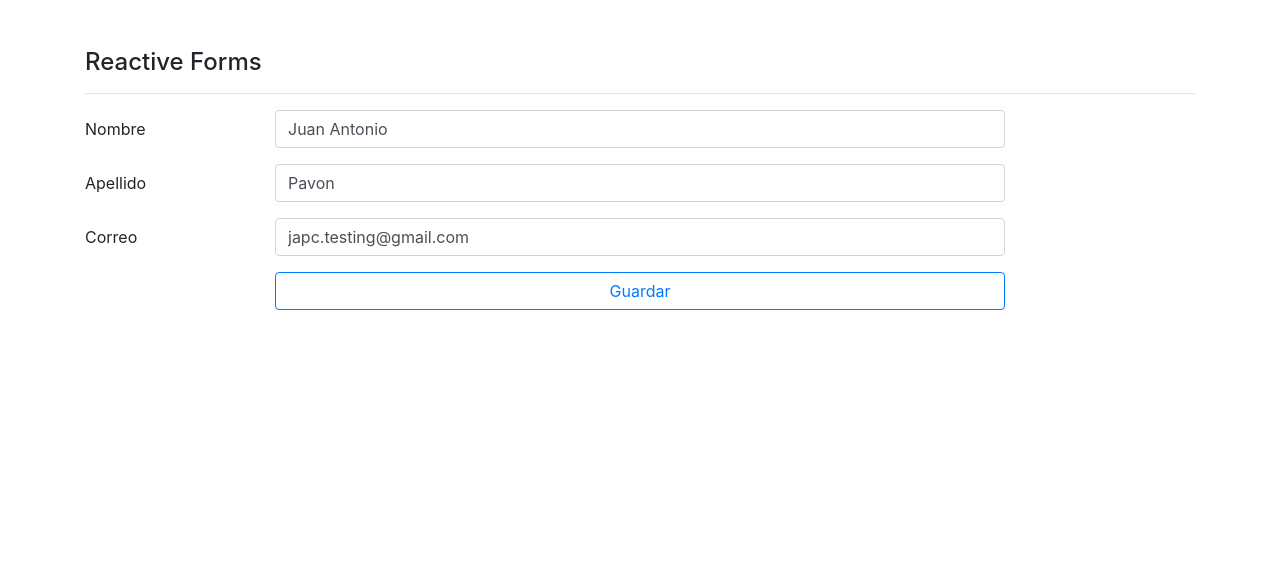
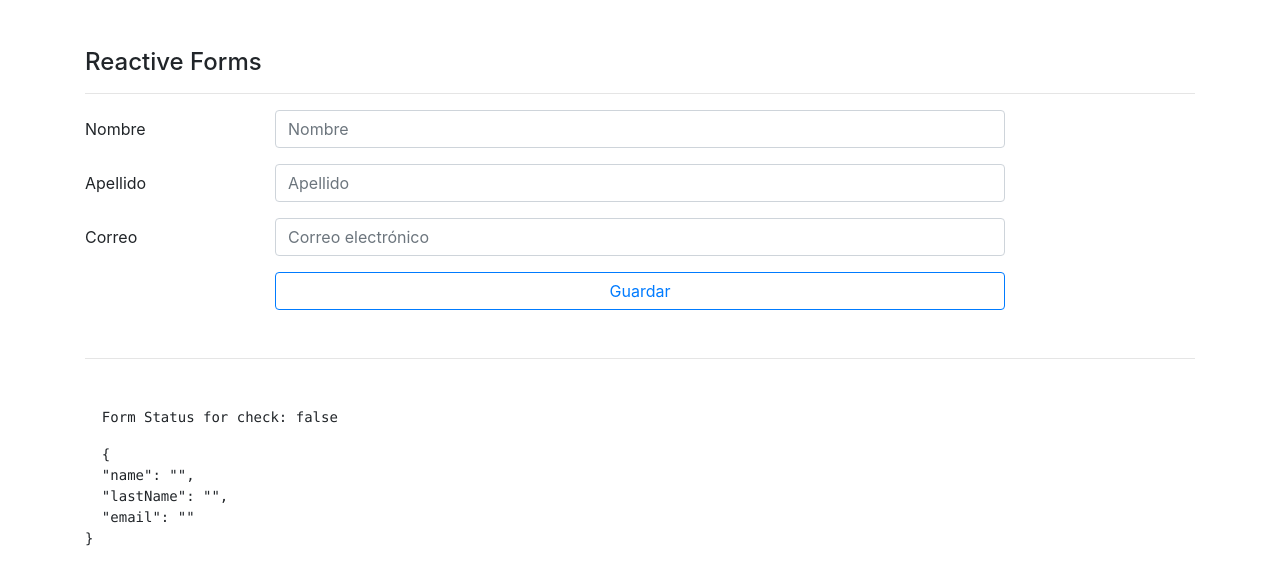
Before and after one commit to japc78/udemy-angular-cero-a-experto-09-form, an Angular app: page /reactive in a window 1280 px wide. Shown: the top 584 px of the page. Built offline with nearby package versions, Linux system fonts and the light colour scheme.

Commit message:
Reactive: Synchronous validations & HTML

```diff
--- a/src/app/pages/reactive/reactive.component.html
+++ b/src/app/pages/reactive/reactive.component.html
@@ -1,6 +1,6 @@
 <h4>Reactive Forms</h4>
 <hr>
-<form autocomplete="off" [formGroup]="formValue" (ngSubmit)="saveForm()">
+<form autocomplete="off" [formGroup]="formValues" (ngSubmit)="saveForm()" class="mb-5">
 
   <div>
 
@@ -13,7 +13,11 @@
                placeholder="Nombre"
 
                formControlName="name"
+               [class.is-invalid] = "nameInValid"
                >
+               <small
+               *ngIf="nameInValid"
+               class="form-text text-danger">Minimum 5 characters</small>
       </div>
     </div>
 
@@ -25,8 +29,12 @@
                 type="text"
                 placeholder="Apellido"
 
+               [class.is-invalid] = "lastNameInValid"
                formControlName="lastName"
                >
+               <small
+               *ngIf="nameInValid"
+               class="form-text text-danger">Minimum 5 characters</small>
               </div>
             </div>
 
@@ -36,11 +44,16 @@
             <label class="col-2 col-form-label">Correo</label>
             <div class="col-8">
 
+
       <input class="form-control"
              type="email"
              placeholder="Correo electrónico"
              formControlName="email"
+             [class.is-invalid] = "emailInValid"
              >
+      <small
+      *ngIf="nameInValid"
+      class="form-text text-danger">Minimum 5 characters</small>
     </div>
   </div>
 
@@ -56,3 +69,13 @@
   </div>
 
 </form>
+
+<hr>
+
+<pre class="mt-5">
+  Form Status for check: {{ formValues.valid }}
+</pre>
+
+<pre>
+  {{formValues.value | json}}
+</pre>
--- a/src/app/pages/reactive/reactive.component.ts
+++ b/src/app/pages/reactive/reactive.component.ts
@@ -1,5 +1,5 @@
 import { Component, OnInit } from '@angular/core';
-import { FormBuilder, FormGroup } from '@angular/forms';
+import { FormBuilder, FormGroup, Validators } from '@angular/forms';
 
 @Component({
   selector: 'app-reactive',
@@ -8,7 +8,7 @@ import { FormBuilder, FormGroup } from '@angular/forms';
 })
 export class ReactiveComponent implements OnInit {
 
-  formValue: FormGroup;
+  formValues: FormGroup;
 
   constructor(private fb: FormBuilder) {
     this.createForm();
@@ -18,22 +18,50 @@ export class ReactiveComponent implements OnInit {
   ngOnInit(): void {
   }
 
+  //get es un gettet
+  get nameInValid(): boolean {
+    return this.formValues.get('name').invalid && this.formValues.get('name').touched;
+  }
+  get lastNameInValid(): boolean {
+    return this.formValues.get('name').invalid && this.formValues.get('name').touched;
+  }
+  get emailInValid(): boolean {
+    return this.formValues.get('name').invalid && this.formValues.get('name').touched;
+  }
+
   createForm(): void {
-    this.formValue = this.fb.group({
+
+    const validationBasic: Validators[] = [
+      Validators.required,
+      Validators.minLength(5)
+    ];
+
+    const validationEmail: Validators[] = [
+      Validators.required,
+      Validators.pattern('[a-z0-9._%+-]+@[a-z0-9.-]+\.[a-z]{2,3}$')
+    ];
+
+    this.formValues = this.fb.group({
       // Definicion de un form control
       // 1. Argumento. Valor por defecto
       // 2. Argumento. Validadores sincronos
       // 3. Argumento. Validadores asincronos
       // name: ['', , ],
 
-      name     : ['Juan Antonio'],
-      lastName : ['Pavon'],
-      email    : ['japc.testing@gmail.com']
+      name     : ['', validationBasic],
+      lastName : ['', validationBasic],
+      email    : ['', validationEmail]
     });
   }
 
   saveForm(): void {
-    console.log(this.formValue);
+    console.log(this.formValues);
+
+    if (this.formValues.invalid) {
+      return Object.values( this.formValues.controls).forEach( control => {
+        control.markAllAsTouched();
+      });
+    }
 
   }
 }
```
Lines whose indentation alone changed are shown as unchanged.
